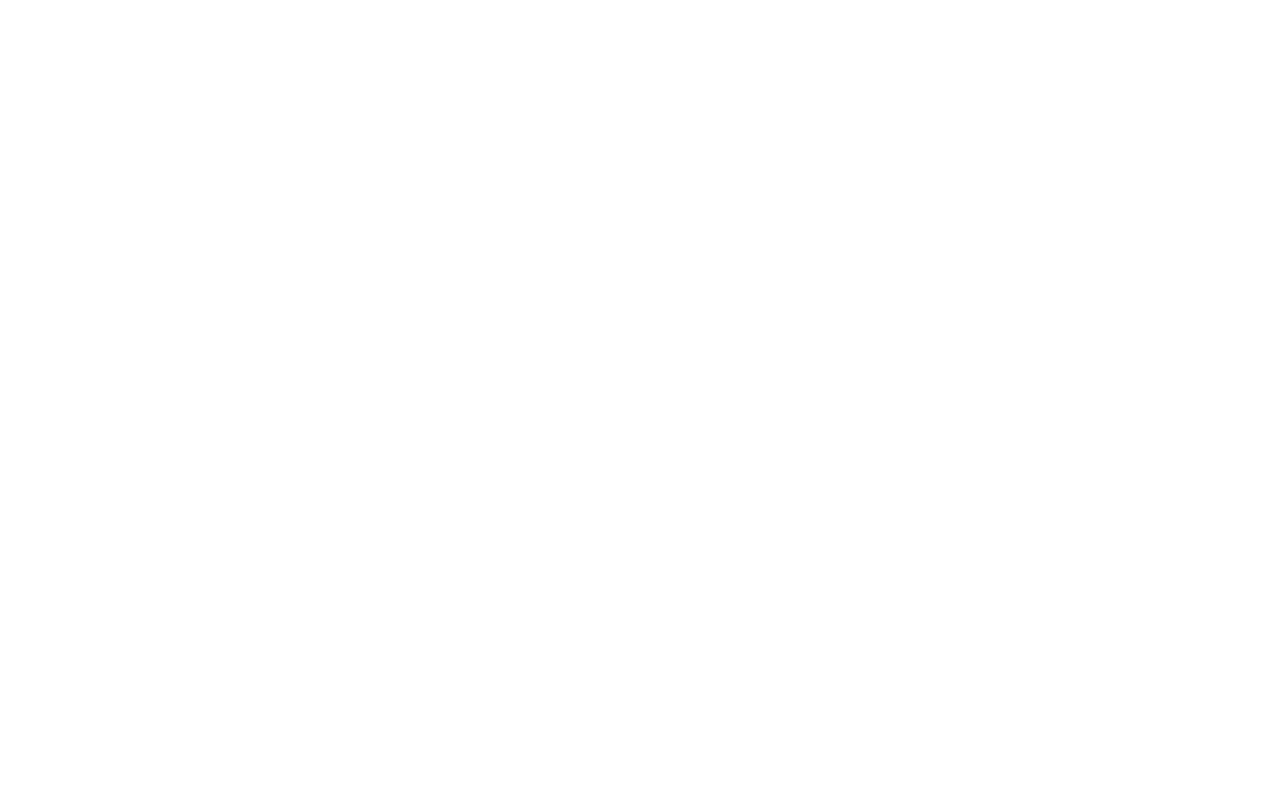
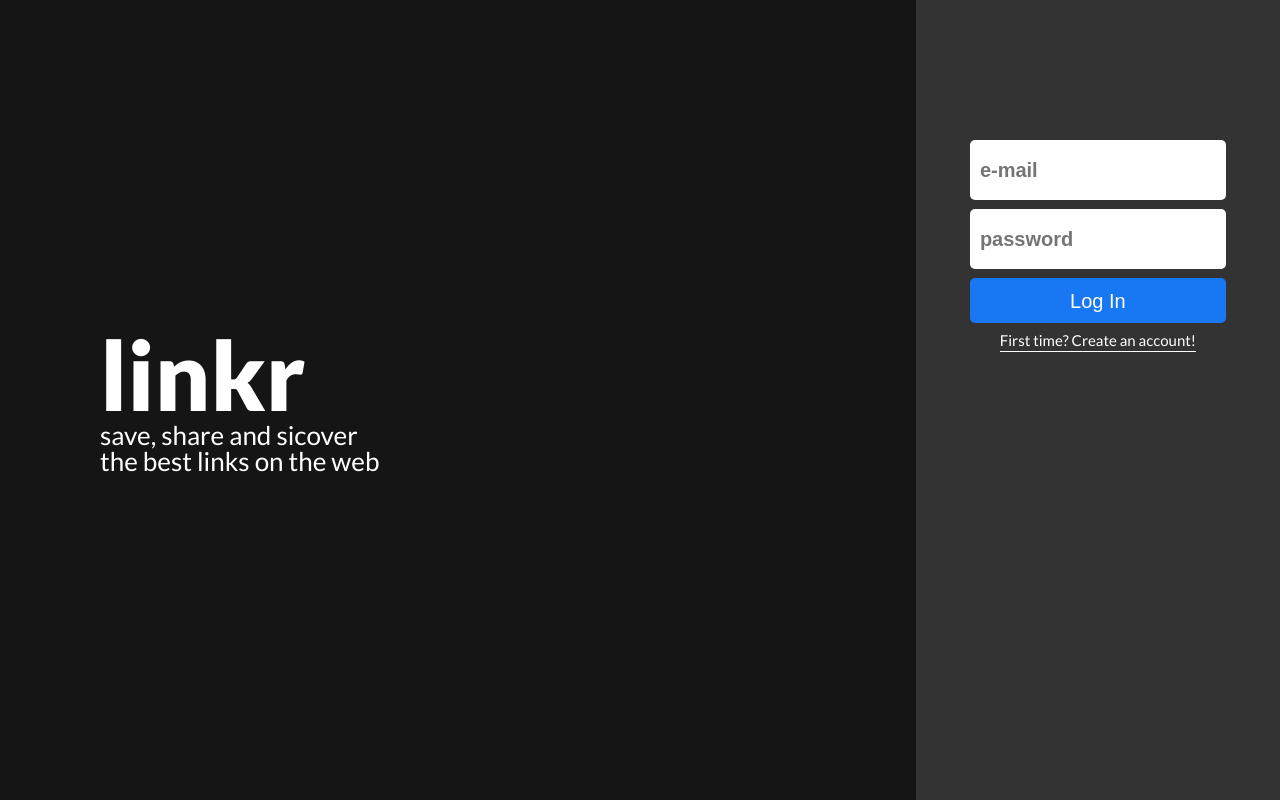
Before and after one commit to FSacerdote/projeto19-linkr-front, a React (Create React App) app: page /signin in a window 1280 px wide. Before the commit this address had no page. Built offline with nearby package versions, Linux system fonts and the light colour scheme.

Commit message:
Nova tela signup (#18)
* feat: implementação do layout na pagina de signup

* feat:layout pagina signin

* Delete .env

---------

Co-authored-by: Marcus Dantas <129130733+omarcusdantas@users.noreply.github.com>

```diff
--- a/src/App.js
+++ b/src/App.js
@@ -2,11 +2,13 @@
 import ResetCss from "./style/ResetCss";
 import GlobalStyle from "./style/GlobalStyle";
 import TimelinePage from "./pages/TimelinePage";
+import SignupPage from "./pages/Login/SignupPage";
+import SigninPage from "./pages/Login/SigninPage";
 
-import SignupPage from "./pages/Signup/SignupPage";
 
 import HashtagPage from "./pages/HashtagPage"
 import { UserPage } from "./pages/UserPage";
+
 
 
 function App() {
@@ -18,10 +20,11 @@
         <Route path="/timeline" element={<TimelinePage />} />
 
         <Route path="/signup" element={<SignupPage />} />
+        <Route path="/signin" element={<SigninPage />} />
+
 
         <Route path="/user/:id?" element={<UserPage />} />
         <Route path="/hashtag/:hashtag" element={<HashtagPage />} />
-
       </Routes>
     </BrowserRouter>
   );
--- /dev/null
+++ b/src/pages/Login/FormsStyle.js
@@ -0,0 +1,84 @@
+import { Link } from "react-router-dom";
+import { styled } from "styled-components";
+
+export const Body = styled.div`
+  min-height: 100vh;
+  display: flex;
+  justify-content: space-around;
+  align-items: center;
+`;
+export const Container = styled.div`
+  width: 30%;
+  min-height: 100vh;
+  background-color: #333333;
+  display: flex;
+  flex-direction: column;
+  align-items: center;
+  padding-top: 140px;
+
+  form {
+    display: flex;
+    flex-direction: column;
+    align-items: center;
+    justify-content: center;
+    margin: 60px 0 px;
+  }
+
+  input {
+    width: 20vw;
+    height: 60px;
+    margin-bottom: 9px;
+    padding: 10px;
+    border: none;
+    border-radius: 5px;
+    color: #9f9f9f;
+    font-weight: 700;
+    font-size: 20px;
+  }
+
+  button {
+    width: 100%;
+    height: 45px;
+    display: flex;
+    align-items: center;
+    justify-content: center;
+    border: none;
+    border-radius: 5px;
+    background-color: #1877f2;
+
+    font-size: 20px;
+    line-height: 26px;
+    text-align: center;
+    color: #ffffff;
+    margin-bottom: 9px;
+  }
+`;
+
+export const StyledLink = styled(Link)`
+  font-size: 15px;
+  line-height: 17px;
+  text-decoration: none;
+  color: #ffffff;
+  border-bottom: 1px solid #ffffff;
+  padding-bottom: 2px;
+`;
+
+export const Sidebar = styled.div`
+  width: 75%;
+  height: 100vh;
+  background-color: #151515;
+  display: flex;
+  align-items: center;
+  color: #ffffff;
+  padding-left: 100px;
+  div {
+    width: 300px;
+    h1 {
+      font-size: 96px;
+      font-weight: 900;
+    }
+    span {
+      font-size: 26px;
+    }
+  }
+`;
--- /dev/null
+++ b/src/pages/Login/SigninPage.jsx
@@ -0,0 +1,39 @@
+import { Body, Container, Sidebar, StyledLink } from "./FormsStyle";
+export default function SigninPage(){
+  return(
+    <Body>
+      <Sidebar>
+        <div>
+        <h1>linkr</h1>
+        <span>save, share and sicover the best links on the web</span>
+
+        </div>
+      </Sidebar>
+
+    <Container>
+      <label>
+      <form>
+        <input
+          type="email"
+          placeholder="e-mail"
+          name="email"
+          required
+        />
+        <input
+          type="password"
+          placeholder="password"
+          name="password"
+          required
+        />
+
+      <button>Log In</button>
+      </form>
+
+      </label>
+
+      <StyledLink>First time? Create an account!</StyledLink>
+    </Container>
+    </Body>
+
+  )
+}
--- /dev/null
+++ b/src/pages/Login/SignupPage.jsx
@@ -0,0 +1,51 @@
+import { Body, Container, Sidebar, StyledLink } from "./FormsStyle";
+
+export default function SignupPage(){
+  return(
+    <Body>
+      <Sidebar>
+        <div>
+        <h1>linkr</h1>
+        <span>save, share and sicover the best links on the web</span>
+
+        </div>
+      </Sidebar>
+
+    <Container>
+      <label>
+      <form>
+        <input
+          type="email"
+          placeholder="e-mail"
+          name="email"
+          required
+        />
+        <input
+          type="password"
+          placeholder="password"
+          name="password"
+          required
+        />
+        <input
+          type="text"
+          placeholder="username"
+          name="username"
+          required
+        />
+        <input
+          type="url"
+          placeholder="picture url"
+          name="pictureUrl"
+          required
+        />
+      <button>Sign Up</button>
+      </form>
+
+      </label>
+
+      <StyledLink>Switch back to log in</StyledLink>
+    </Container>
+    </Body>
+
+  )
+}
```
